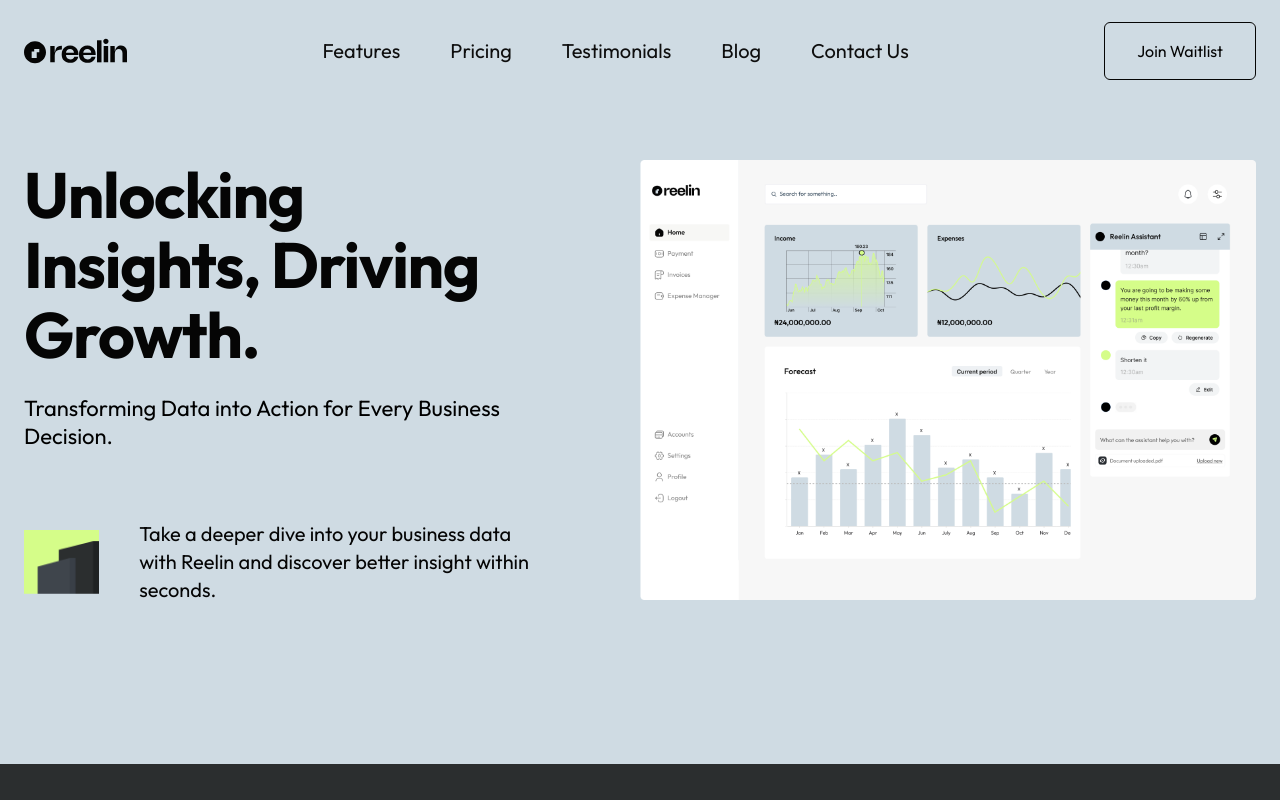
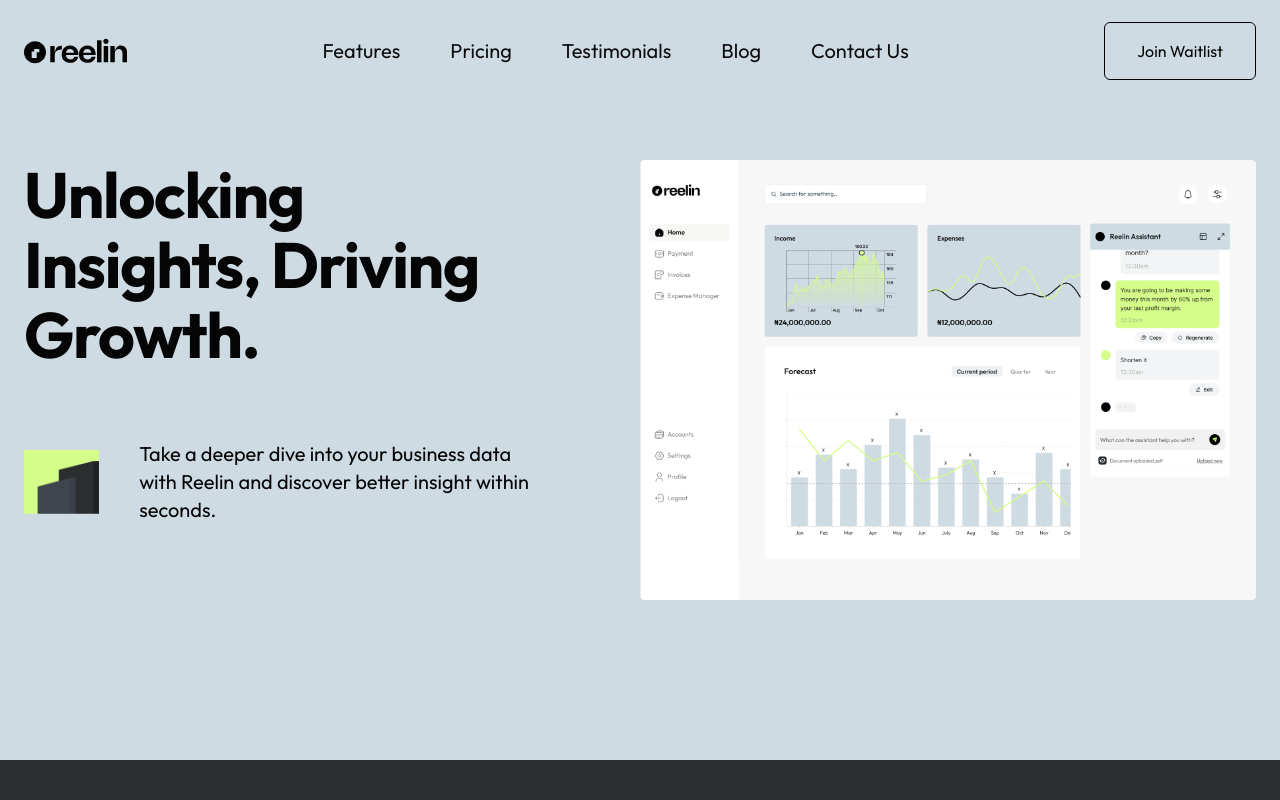
Before and after one commit to adugamayuba/reelin, a Next.js app: page / in a window 1280 px wide. Shown: the top 800 px of the page. Built offline with nearby package versions, Linux system fonts and the light colour scheme.

Commit message:
pushed removal

```diff
--- a/components/LandingPage/Hero.tsx
+++ b/components/LandingPage/Hero.tsx
@@ -15,9 +15,9 @@ const Hero = () => {
             <h1 className="text-[#050505] font-bold text-4xl lg:text-[64px] max-w-[565px] lg:leading-[70px] tracking-[-1.28px] ">
               Unlocking Insights, Driving Growth.
             </h1>
-            <p className="mt-6 text-lg lg:text-[22px] ">
+            {/* <p className="mt-6 text-lg lg:text-[22px] ">
               Transforming Data into Action for Every Business Decision.
-            </p>
+            </p> */}
             <div className="flex  mt-4 lg:mt-[70px] items-center lg:gap-x-10 gap-3">
               <div className="w-auto">
                 <Image
```
